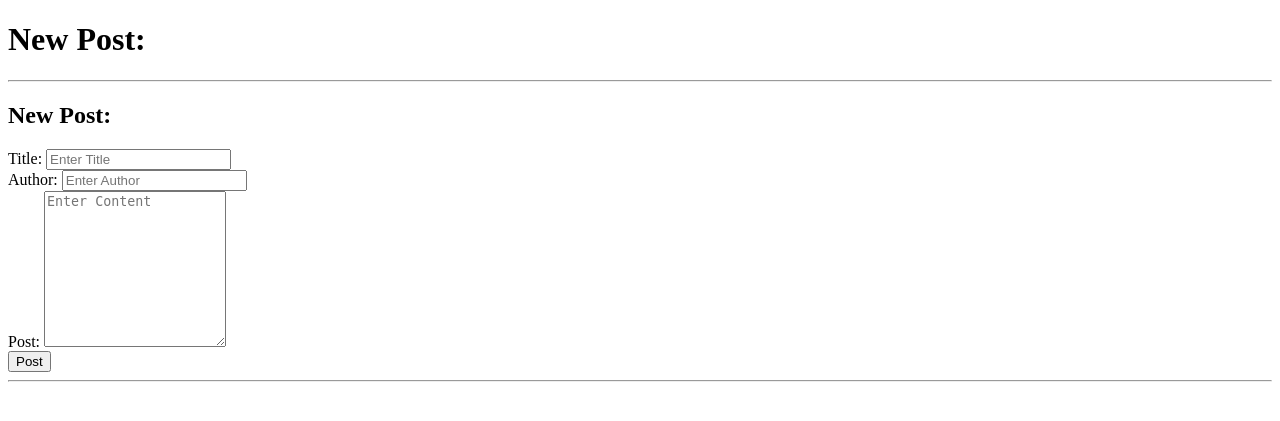
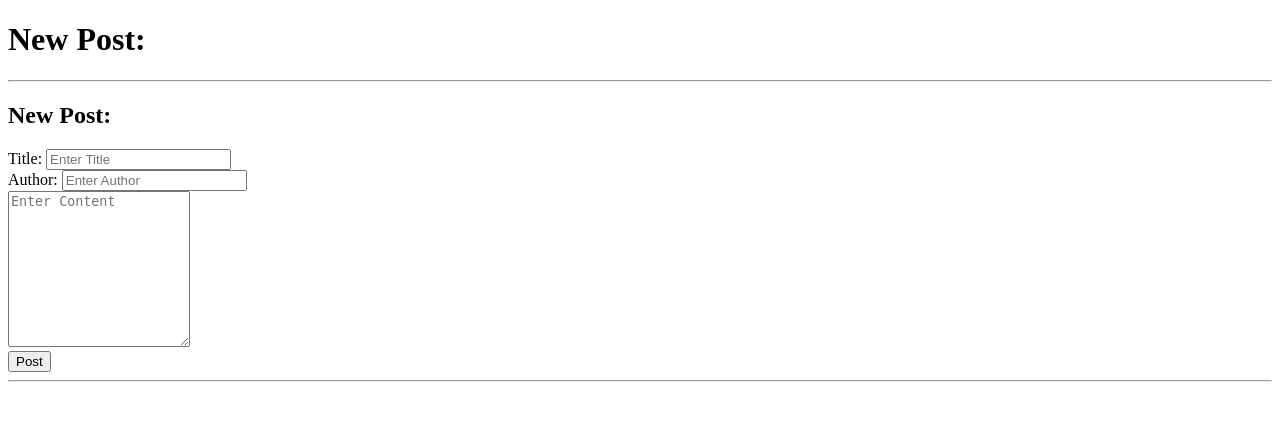
Before and after one commit to williamwaffles/IS211_FinalProject, a Flask app: page /posts/new in a window 1280 px wide. Shown: the top 421 px of the page. Run offline with Flask 2, Linux system fonts and the light colour scheme.

Commit message:
Update new_post.html

```diff
--- a/templates/new_post.html
+++ b/templates/new_post.html
@@ -16,9 +16,9 @@
         <br>
         <label for="author">Author:</label>
         <input class="form-control" type="text" name="author" id="author" placeholder="Enter Author"
-            aria-label=" Enter Author">
+            aria-label="Enter Author">
         <br>
-        <label for="post">Post:</label>
+        <label for="post"></label>
         <textarea class="form-control" id="post" name="post" placeholder="Enter Content" aria-label=" Enter Content"
             rows="10"></textarea>
         <br>
```
